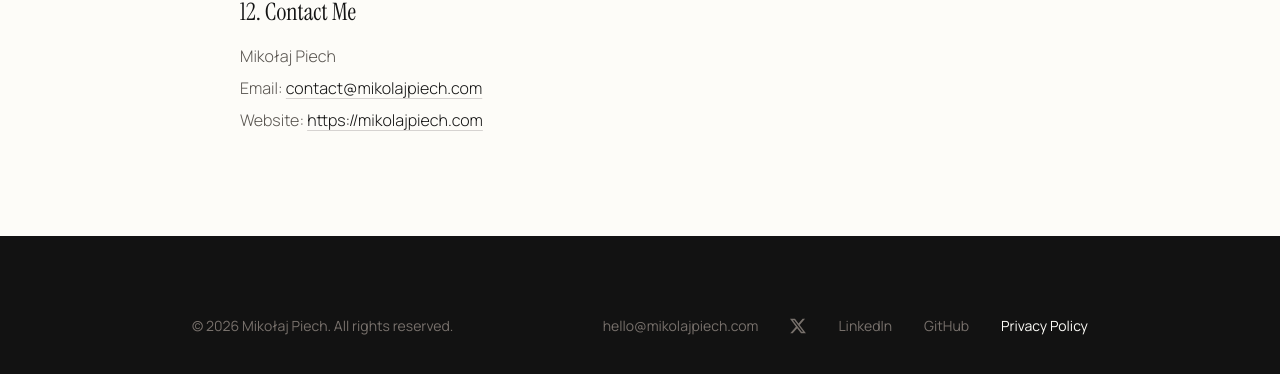
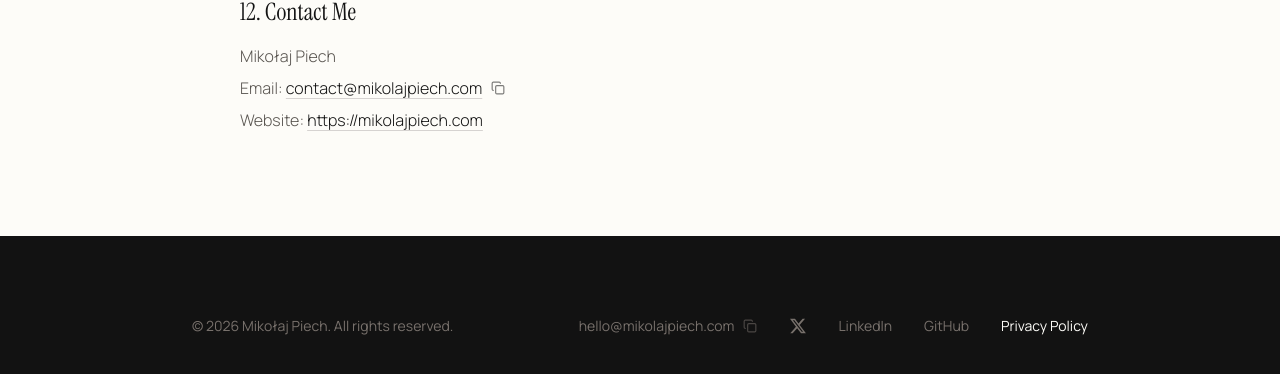
Before and after one commit to realmikolajpiech/mikolajpiechwebsite, a React (Vite) app: page /privacy-policy in a window 1280 px wide. Shown: the part 3683-4057 px from the top of the page. Built offline with nearby package versions, Linux system fonts and the light colour scheme.

Commit message:
Copy email addresses instead of opening mail client

```diff
--- a/components/ContactForm.tsx
+++ b/components/ContactForm.tsx
@@ -1,5 +1,6 @@
 import React, { useState } from 'react';
 import { ArrowRight, CheckCircle2, LoaderCircle } from 'lucide-react';
+import { CopyEmail } from './CopyEmail';
 
 type FormStatus = 'idle' | 'sending' | 'success' | 'error';
 
@@ -142,9 +143,10 @@ export function ContactForm() {
       <div className="mt-6 flex flex-col gap-4 sm:flex-row sm:items-center sm:justify-between">
         <p className="text-xs leading-relaxed text-stone-500">
           Prefer email?{' '}
-          <a href="mailto:hello@mikolajpiech.com" className="text-stone-300 underline decoration-stone-700 underline-offset-4 transition hover:text-white">
-            hello@mikolajpiech.com
-          </a>
+          <CopyEmail
+            email="hello@mikolajpiech.com"
+            className="text-stone-300 underline decoration-stone-700 underline-offset-4 transition hover:text-white"
+          />
         </p>
         <button
           type="submit"
--- /dev/null
+++ b/components/CopyEmail.tsx
@@ -0,0 +1,54 @@
+import React, { useEffect, useRef, useState } from 'react';
+import { Check, Copy } from 'lucide-react';
+
+type CopyEmailProps = {
+  email: string;
+  className?: string;
+};
+
+export function CopyEmail({ email, className = '' }: CopyEmailProps) {
+  const [copied, setCopied] = useState(false);
+  const resetTimer = useRef<ReturnType<typeof setTimeout> | null>(null);
+
+  useEffect(() => () => {
+    if (resetTimer.current) clearTimeout(resetTimer.current);
+  }, []);
+
+  const copyEmail = async () => {
+    try {
+      await navigator.clipboard.writeText(email);
+    } catch {
+      const textarea = document.createElement('textarea');
+      textarea.value = email;
+      textarea.style.position = 'fixed';
+      textarea.style.opacity = '0';
+      document.body.appendChild(textarea);
+      textarea.select();
+      document.execCommand('copy');
+      textarea.remove();
+    }
+
+    setCopied(true);
+    if (resetTimer.current) clearTimeout(resetTimer.current);
+    resetTimer.current = setTimeout(() => setCopied(false), 2000);
+  };
+
+  return (
+    <button
+      type="button"
+      onClick={copyEmail}
+      className={`group inline-flex items-center gap-2 ${className}`}
+      aria-label={copied ? `${email} copied` : `Copy ${email}`}
+    >
+      <span>{email}</span>
+      <span className="inline-flex h-4 min-w-4 items-center justify-center" aria-hidden="true">
+        {copied ? (
+          <Check className="h-3.5 w-3.5" />
+        ) : (
+          <Copy className="h-3.5 w-3.5 opacity-55 transition-opacity group-hover:opacity-100" />
+        )}
+      </span>
+      <span className="sr-only" aria-live="polite">{copied ? 'Copied!' : ''}</span>
+    </button>
+  );
+}
--- a/index.html
+++ b/index.html
@@ -411,7 +411,7 @@
         <h2>Building something new?</h2>
         <p>I help founders and teams turn ideas into polished web apps, mobile apps, and websites — from first concept to launch.</p>
         <address>
-          <a href="mailto:hello@mikolajpiech.com">hello@mikolajpiech.com</a>
+          <span>hello@mikolajpiech.com</span>
           <a href="https://www.linkedin.com/in/mikolajpiech/" rel="noopener noreferrer">LinkedIn</a>
           <a href="https://x.com/mikolajpiech" rel="noopener noreferrer">X (Twitter)</a>
           <a href="https://github.com/realmikolajpiech" rel="noopener noreferrer">GitHub</a>
--- a/pages/Home.tsx
+++ b/pages/Home.tsx
@@ -6,6 +6,7 @@ import { ProjectCard } from '../components/ProjectCard';
 import { PageMeta } from '../components/PageMeta';
 import { SiteNav } from '../components/SiteNav';
 import { ContactForm } from '../components/ContactForm';
+import { CopyEmail } from '../components/CopyEmail';
 import { getProjects } from '../data/projects';
 import { Link } from 'react-router-dom';
 import { getPageMeta } from '../utils/seo';
@@ -255,7 +256,7 @@ export default function Home() {
           <div className="mt-20 md:mt-28 pt-10 border-t border-stone-800 flex flex-col md:flex-row justify-between items-center text-sm text-stone-500">
             <p className="mb-4 md:mb-0">{site.common.all_rights_reserved.replace('{{year}}', String(year))}</p>
             <div className="flex flex-wrap justify-center gap-4 md:gap-8 items-center">
-              <a href={`mailto:${CONTACT_EMAIL}`} className="hover:text-off-white transition-colors">{CONTACT_EMAIL}</a>
+              <CopyEmail email={CONTACT_EMAIL} className="hover:text-off-white transition-colors" />
               <a href="https://x.com/mikolajpiech" className="hover:text-off-white transition-colors flex items-center gap-2">
                 <XLogo className="w-4 h-4" />
               </a>
--- a/pages/PrivacyPolicy.tsx
+++ b/pages/PrivacyPolicy.tsx
@@ -5,6 +5,7 @@ import { SiteNav } from '../components/SiteNav';
 import { PageMeta } from '../components/PageMeta';
 import site from '../content/site.json';
 import { getPageMeta } from '../utils/seo';
+import { CopyEmail } from '../components/CopyEmail';
 
 const XLogo = ({ className }: { className?: string }) => (
   <svg viewBox="0 0 300 271" className={className} fill="currentColor" xmlns="http://www.w3.org/2000/svg">
@@ -190,9 +191,7 @@ export default function PrivacyPolicy() {
               {p.s7_p1}
               <br />
               To exercise any right, contact me at{' '}
-              <a href="mailto:contact@mikolajpiech.com" className={linkClass}>
-                contact@mikolajpiech.com
-              </a>
+              <CopyEmail email="contact@mikolajpiech.com" className={linkClass} />
               .
             </p>
 
@@ -212,9 +211,7 @@ export default function PrivacyPolicy() {
             <p className="mb-2">{p.s12_name}</p>
             <p className="mb-2">
               {p.s12_email_label}{' '}
-              <a href="mailto:contact@mikolajpiech.com" className={linkClass}>
-                contact@mikolajpiech.com
-              </a>
+              <CopyEmail email="contact@mikolajpiech.com" className={linkClass} />
             </p>
             <p className="mb-6">
               {p.s12_site_label}{' '}
@@ -231,7 +228,7 @@ export default function PrivacyPolicy() {
           <div className="flex flex-col md:flex-row justify-between items-center text-sm text-stone-500">
             <p className="mb-4 md:mb-0">{site.common.all_rights_reserved.replace('{{year}}', String(year))}</p>
             <div className="flex gap-8 items-center">
-              <a href="mailto:hello@mikolajpiech.com" className="hover:text-off-white transition-colors">hello@mikolajpiech.com</a>
+              <CopyEmail email="hello@mikolajpiech.com" className="hover:text-off-white transition-colors" />
               <a href="https://x.com/mikolajpiech" className="hover:text-off-white transition-colors flex items-center gap-2">
                  <XLogo className="w-4 h-4" />
               </a>
--- a/public/crawl/portfolio.html
+++ b/public/crawl/portfolio.html
@@ -79,7 +79,7 @@
 
     <footer>
       <p>I help founders and businesses turn ideas into polished web apps, mobile apps, and websites. Let's talk about what you're building.</p>
-      <p>Contact: <a href="mailto:hello@mikolajpiech.com">hello@mikolajpiech.com</a></p>
+      <p>Contact: hello@mikolajpiech.com</p>
       <p><a href="https://mikolajpiech.com/">Back to home</a></p>
     </footer>
   </body>
--- a/scripts/generate-llm-assets.mjs
+++ b/scripts/generate-llm-assets.mjs
@@ -269,7 +269,7 @@ ${projectArticles}
 
     <footer>
       <p>${escapeHtml(site.portfolio.cta_description)}</p>
-      <p>Contact: <a href="mailto:${CONTACT_EMAIL}">${CONTACT_EMAIL}</a></p>
+      <p>Contact: ${CONTACT_EMAIL}</p>
       <p><a href="${SITE_URL}/">Back to home</a></p>
     </footer>
   </body>
```
